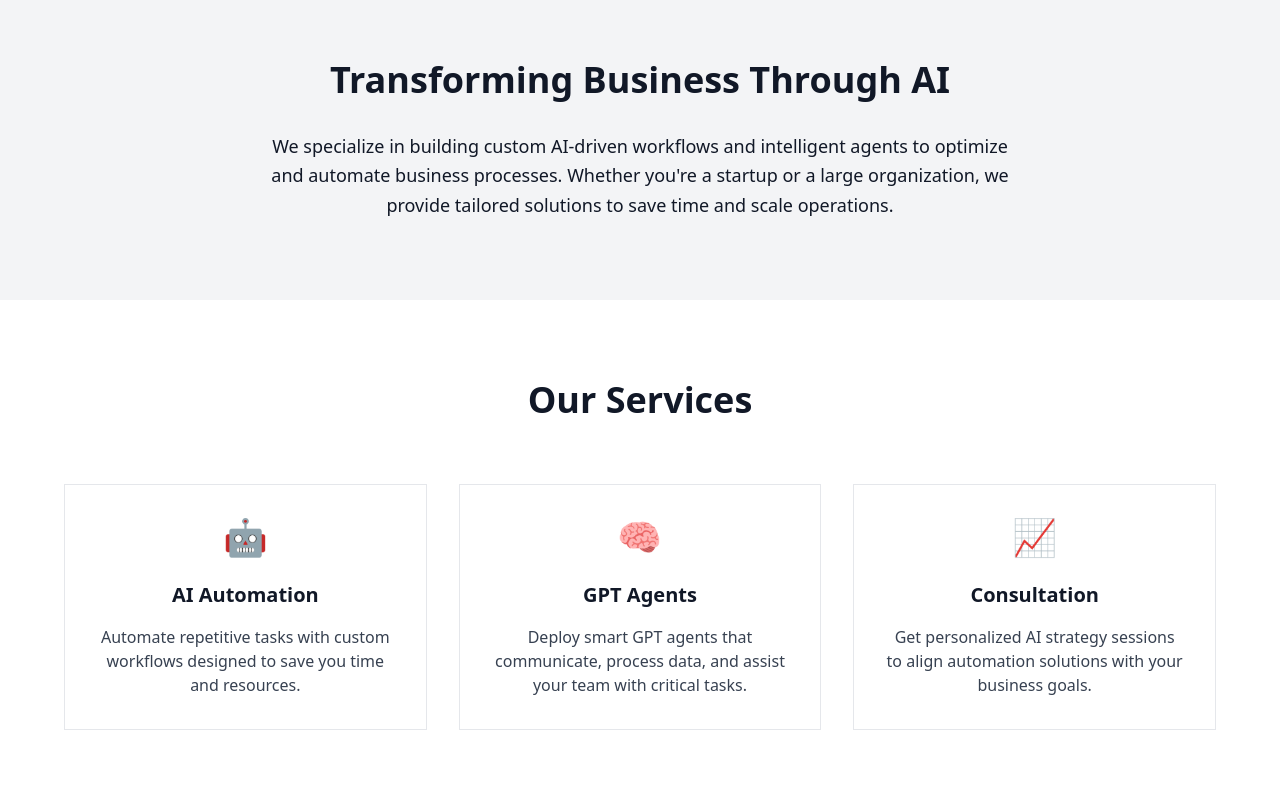
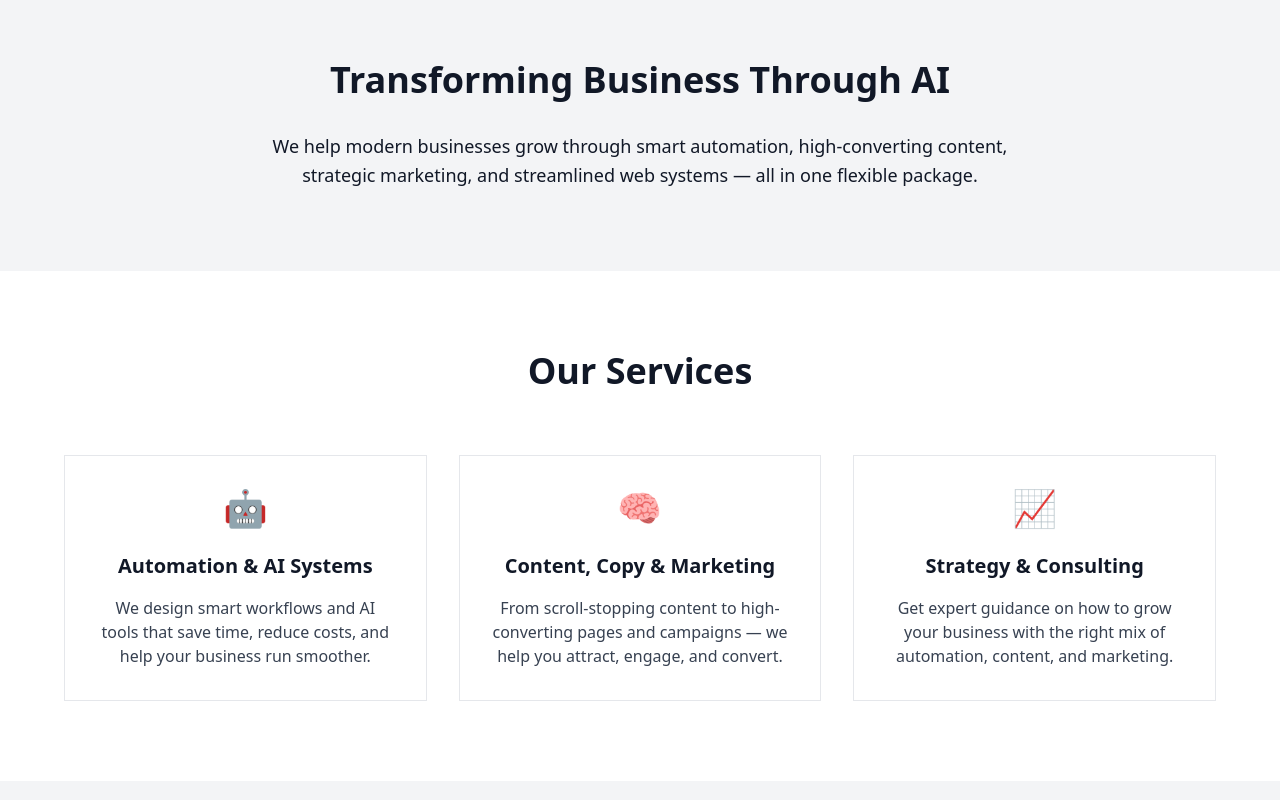
Before and after one commit to Alessio787/reach-fusion-media-website, a plain HTML site: page index.html in a window 1280 px wide. Shown: the part 820-1620 px from the top of the page. Drawn offline with nearby package versions, Linux system fonts and the light colour scheme; a script that the page names is missing.

Commit message:
tech niche

```diff
--- a/index.html
+++ b/index.html
@@ -4,6 +4,7 @@
     <meta charset="UTF-8">
     <meta name="viewport" content="width=device-width, initial-scale=1.0">
     <title>Reach Fusion Media | AI Automations & Agents</title>
+    <link rel="icon" href="rfm_icon.png" type="image/png">
     <script src="https://cdn.tailwindcss.com"></script>
     <link rel="stylesheet" href="https://cdnjs.cloudflare.com/ajax/libs/font-awesome/6.4.0/css/all.min.css">
     <style>
@@ -45,7 +46,7 @@
     <section id="hero" class="min-h-screen flex flex-col justify-center items-center px-4 text-center">
         <div class="max-w-4xl mx-auto">
             <h1 class="text-6xl md:text-8xl font-bold mb-4">REACH FUSION MEDIA</h1>
-            <p class="text-xl md:text-2xl italic mb-12">AI Automations & Agents to Scale Your Business</p>
+            <p class="text-xl md:text-2xl italic mb-12">Everything You Need to Grow Online</p>
             <a href="#book-call" class="bg-black text-white px-8 py-4 text-lg font-medium rounded-none hover:bg-gray-800 transition duration-300">Book a Free Call</a>
         </div>
     </section>
@@ -55,8 +56,8 @@
         <div class="max-w-3xl mx-auto text-center">
             <h2 class="text-3xl md:text-4xl font-bold mb-8">Transforming Business Through AI</h2>
             <p class="text-lg leading-relaxed">
-                We specialize in building custom AI-driven workflows and intelligent agents to optimize and automate business processes.
-                Whether you're a startup or a large organization, we provide tailored solutions to save time and scale operations.
+                We help modern businesses grow through smart automation, high-converting content, strategic marketing,
+                and streamlined web systems — all in one flexible package.
             </p>
         </div>
     </section>
@@ -69,27 +70,27 @@
                 <!-- Service 1 -->
                 <div class="service-card p-8 border border-gray-200 text-center">
                     <div class="text-4xl mb-6">🤖</div>
-                    <h3 class="text-xl font-bold mb-4">AI Automation</h3>
+                    <h3 class="text-xl font-bold mb-4">Automation & AI Systems</h3>
                     <p class="text-gray-700">
-                        Automate repetitive tasks with custom workflows designed to save you time and resources.
+                        We design smart workflows and AI tools that save time, reduce costs, and help your business run smoother.
                     </p>
                 </div>
 
                 <!-- Service 2 -->
                 <div class="service-card p-8 border border-gray-200 text-center">
                     <div class="text-4xl mb-6">🧠</div>
-                    <h3 class="text-xl font-bold mb-4">GPT Agents</h3>
+                    <h3 class="text-xl font-bold mb-4">Content, Copy & Marketing</h3>
                     <p class="text-gray-700">
-                        Deploy smart GPT agents that communicate, process data, and assist your team with critical tasks.
+                        From scroll-stopping content to high-converting pages and campaigns — we help you attract, engage, and convert.
                     </p>
                 </div>
 
                 <!-- Service 3 -->
                 <div class="service-card p-8 border border-gray-200 text-center">
                     <div class="text-4xl mb-6">📈</div>
-                    <h3 class="text-xl font-bold mb-4">Consultation</h3>
+                    <h3 class="text-xl font-bold mb-4">Strategy & Consulting</h3>
                     <p class="text-gray-700">
-                        Get personalized AI strategy sessions to align automation solutions with your business goals.
+                        Get expert guidance on how to grow your business with the right mix of automation, content, and marketing.
                     </p>
                 </div>
             </div>
@@ -113,19 +114,19 @@
             <div class="space-y-8">
                 <div class="border-l-4 border-black pl-6">
                     <p class="text-lg italic mb-2">
-                        "Reach Fusion Media helped us automate our entire customer service process. Our team can now focus on what truly matters."
+                        “Reach Fusion Media helped us save a lot of time with their automations and created great content that our customers really like. Our business is growing faster than ever.”
                     </p>
                     <p class="font-medium">— Client A</p>
                 </div>
                 <div class="border-l-4 border-black pl-6">
                     <p class="text-lg italic mb-2">
-                        "The custom AI agents they built for us boosted our productivity and streamlined operations. Highly recommended!"
+                        “They set up smart systems and marketing plans that made our work easier and brought in more customers. The copywriting really helped us explain what we do clearly.”
                     </p>
                     <p class="font-medium">— Client B</p>
                 </div>
                 <div class="border-l-4 border-black pl-6">
                     <p class="text-lg italic mb-2">
-                        "Their strategic approach to automation transformed our workflow. We've seen a 40% increase in operational efficiency."
+                        “Their advice and support gave us clear steps to grow. With their help in automation, marketing, and strategy, we got more organized and connected better with our clients.”
                     </p>
                     <p class="font-medium">— Client C</p>
                 </div>
```
Also changed, not shown: rfm_icon.png (added).
